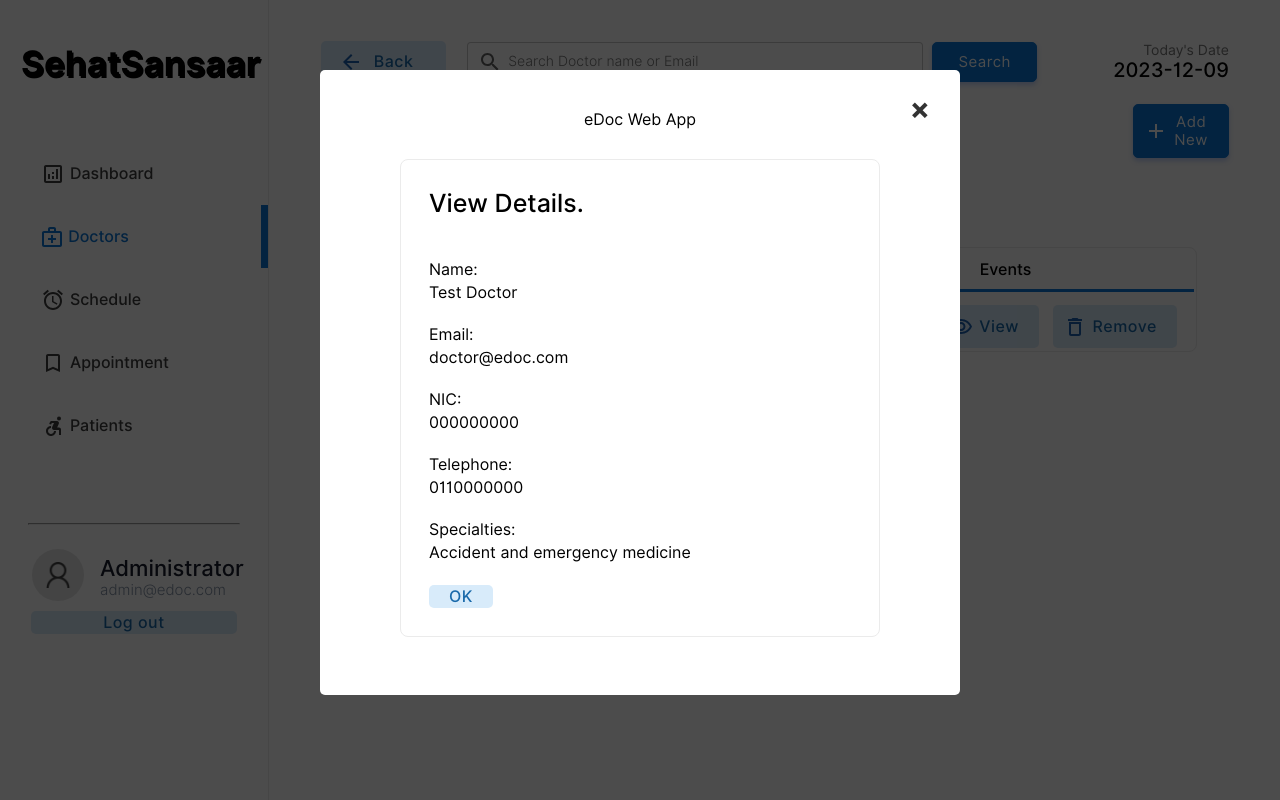
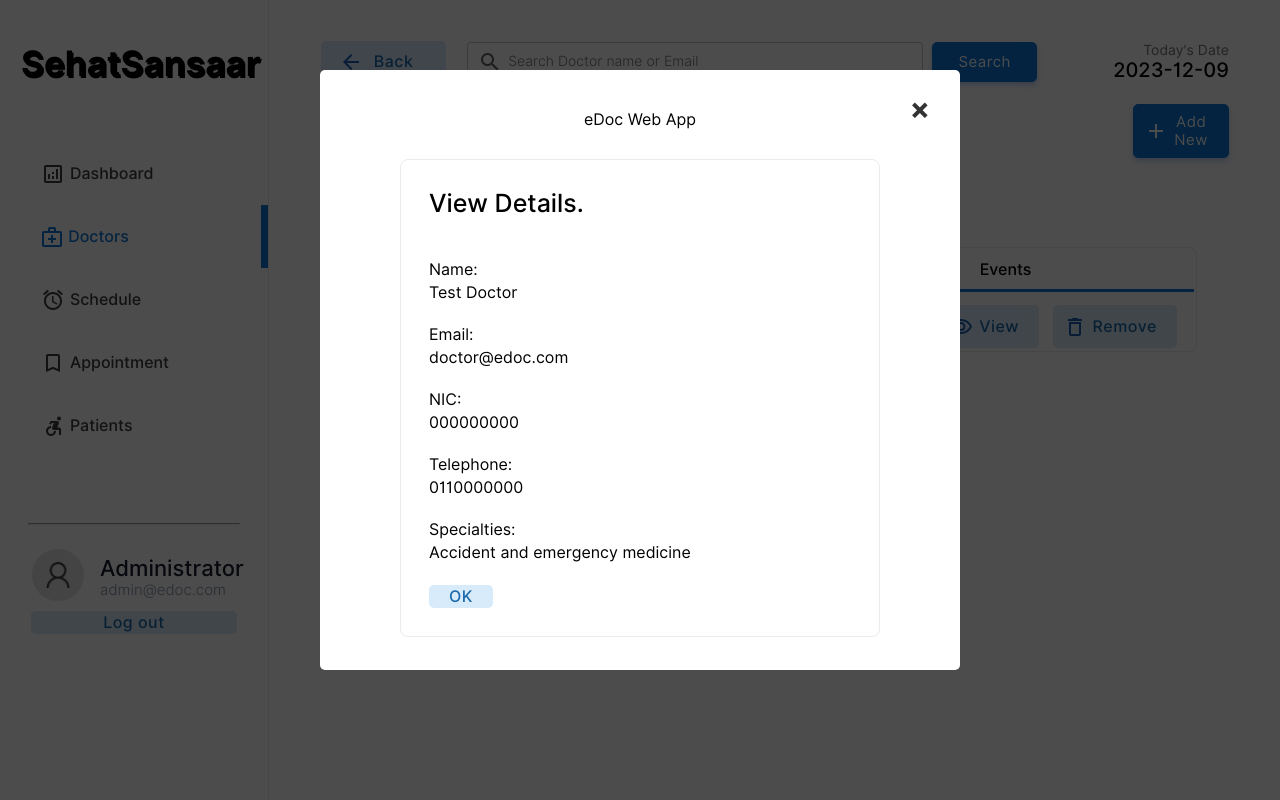
Before and after one commit to Sehat-Sansar/main-site, a PHP site: page /admin/doctors.php?action=view&id=1 in a window 1280 px wide. Run offline with PHP 8.4, Linux system fonts and the light colour scheme; a user stored in the database is signed in; data comes from the database, SQL or seed files in the repository.

Commit message:
admin page pop up

```diff
--- a/admin/doctors.php
+++ b/admin/doctors.php
@@ -321,7 +321,7 @@
             $tele=$row['doctel'];
             echo '
             <div id="popup1" class="overlay">
-                    <div class="popup">
+                    <div class="popup" style="height:600px;">
                     <center>
                         <h2></h2>
                         <a class="close" href="doctors.php">&times;</a>
```
